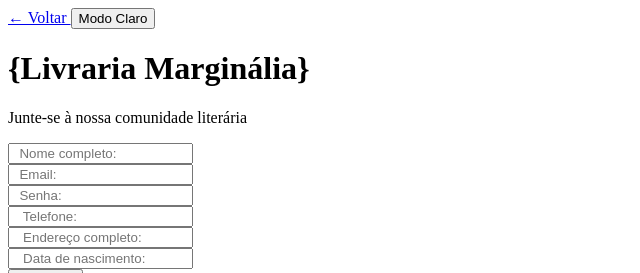
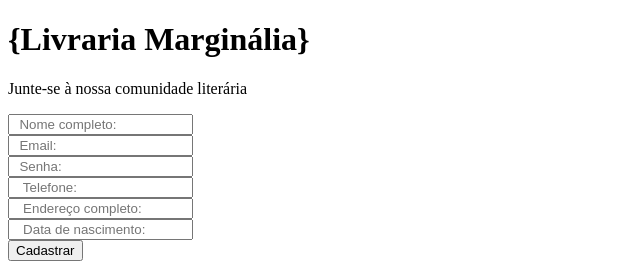
Before and after one commit to joaohrx/projetopsi-01, a Flask app: page /cadastro in a window 1280 px wide. Shown: the top 273 px of the page, without its empty margins (0-640 px from the left). Run offline with Flask 3, Linux system fonts and the light colour scheme.

Commit message:
correção
apaguei algumas linhas para melhorar funcionamento

```diff
--- a/templates/cadastro.html
+++ b/templates/cadastro.html
@@ -9,9 +9,7 @@
 {% endblock %}
 
 {% block content %}
- <a href="javascript:history.back()" class="voltar"> ← Voltar </a>
 
-    <button id="theme-toggle" class="TROCA_DE_TEMA">Modo Claro</button>
 
     <div class="main-container">
         <div class="Caixa_de_login">
--- a/templates/login.html
+++ b/templates/login.html
@@ -10,7 +10,6 @@ Login
 
 {% block content %}
 
- <a href="javascript:history.back()" class="voltar"> ← Voltar </a>
     <div class="main-container">
         <div class="Caixa_de_login">
             <h1 class="Titulo">{Livraria Marginália}</h1>
```
